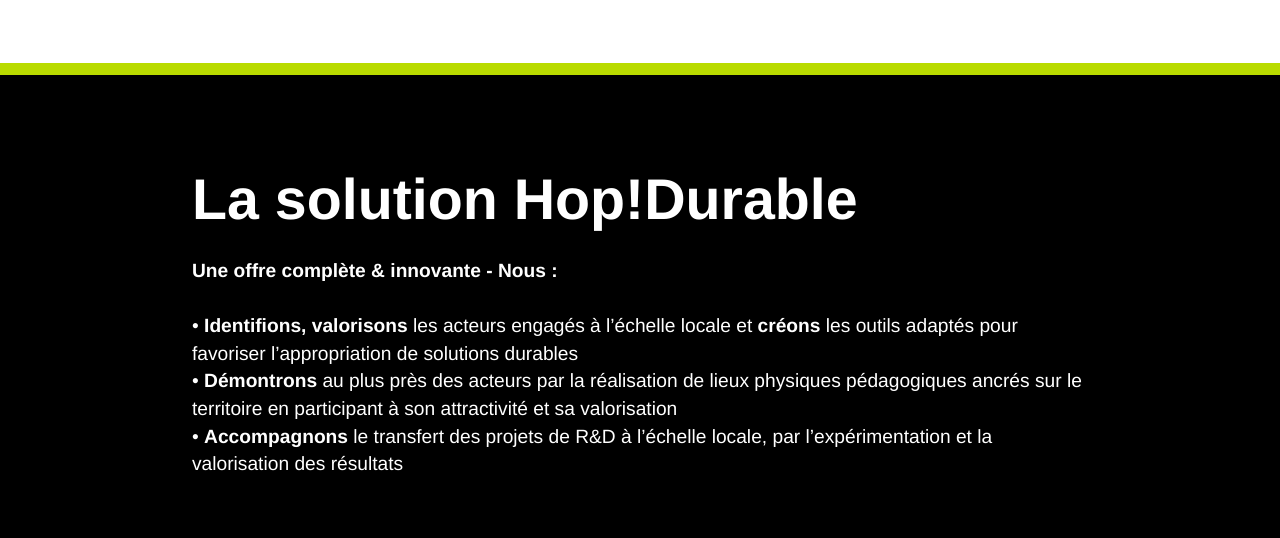
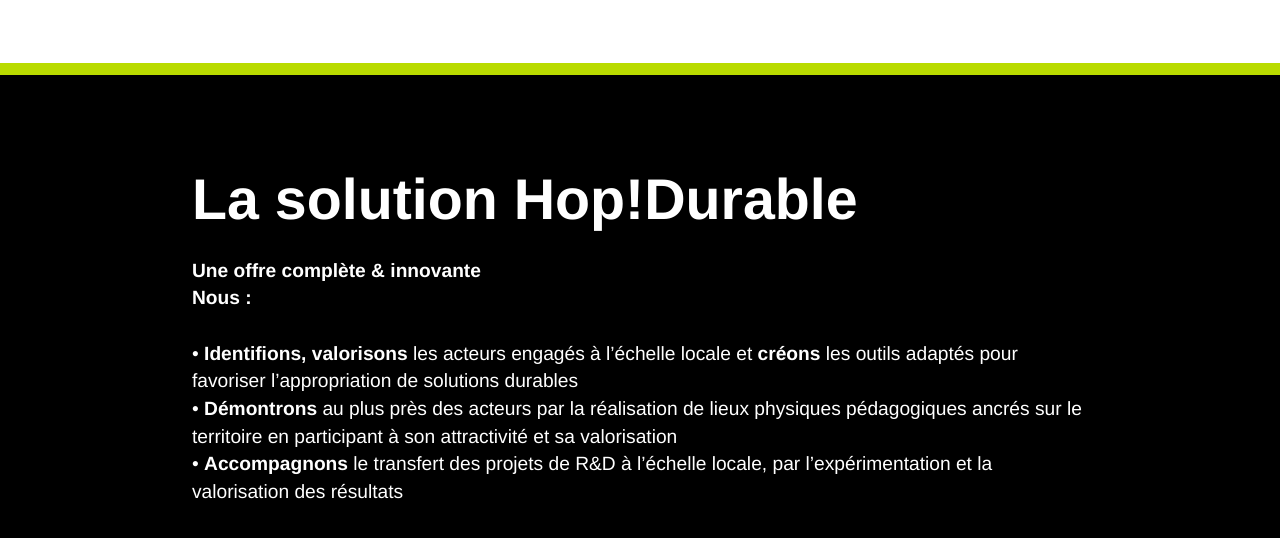
Before and after one commit to pierrenault/hopdurable.github.io, a Jekyll site: the page built from index.md, in a window 1280 px wide and 900 px high, scrolled down 2637 px. Shown: the top 538 px of the window. Built offline with Jekyll 4.4.1, drawn with Linux system fonts in a browser that asks for light colours; comment, search, counter and statistics services are not loaded.

Commit message:
Update index.md

```diff
--- a/index.md
+++ b/index.md
@@ -37,13 +37,9 @@
 **Pourquoi ?**
 
 • Sujets complexes, R&D
-
 • Inertie dans l’évolution des pratiques
-
 • Multiplicité d’acteurs
-
 • Manque d’outils
-
 • Manque d’exemples locaux
 
 # L'ambition
@@ -55,7 +51,9 @@
 
 # La solution Hop!Durable
 
-**Une offre complète & innovante - Nous :**
+**Une offre complète & innovante**
+<br>
+**Nous :**
 <br>
 • **Identifions, valorisons** les acteurs engagés à l’échelle locale et **créons** les outils adaptés pour favoriser l’appropriation de solutions durables
 • **Démontrons** au plus près des acteurs par la réalisation de lieux physiques pédagogiques ancrés sur le territoire en participant à son attractivité et sa valorisation
```
